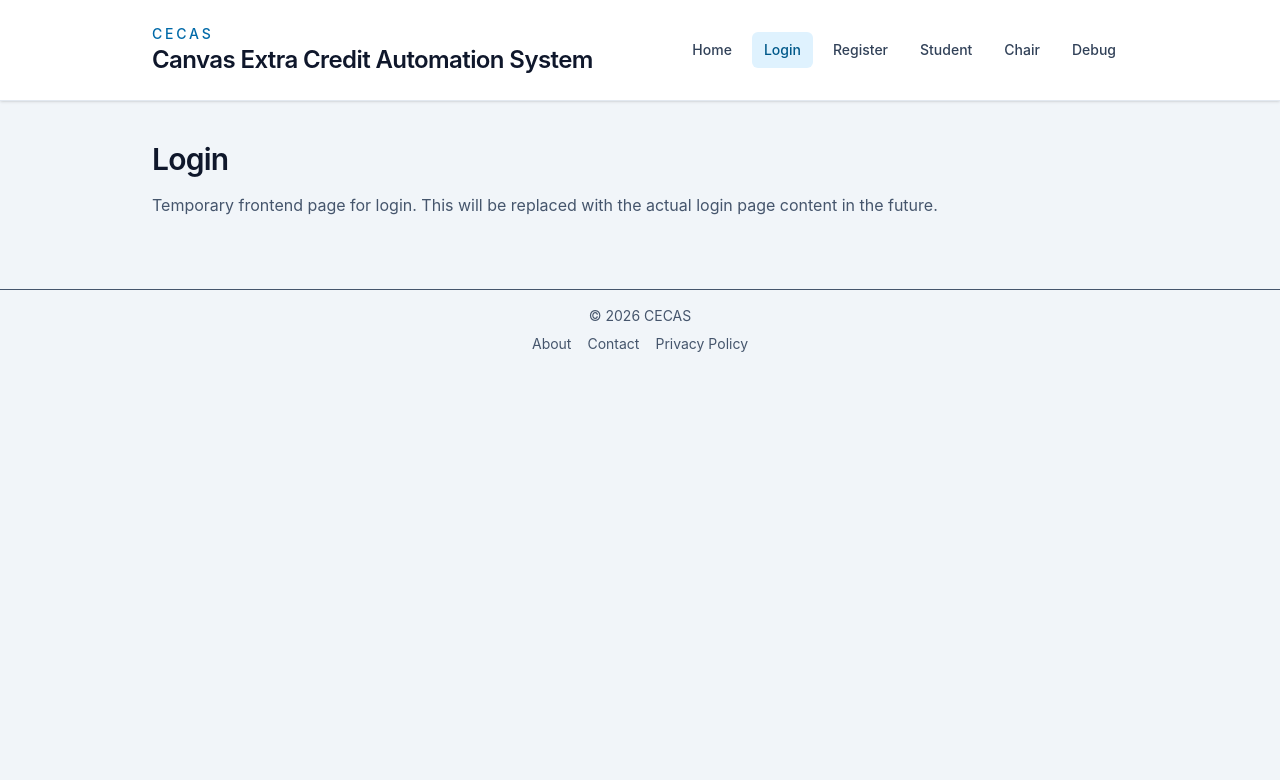
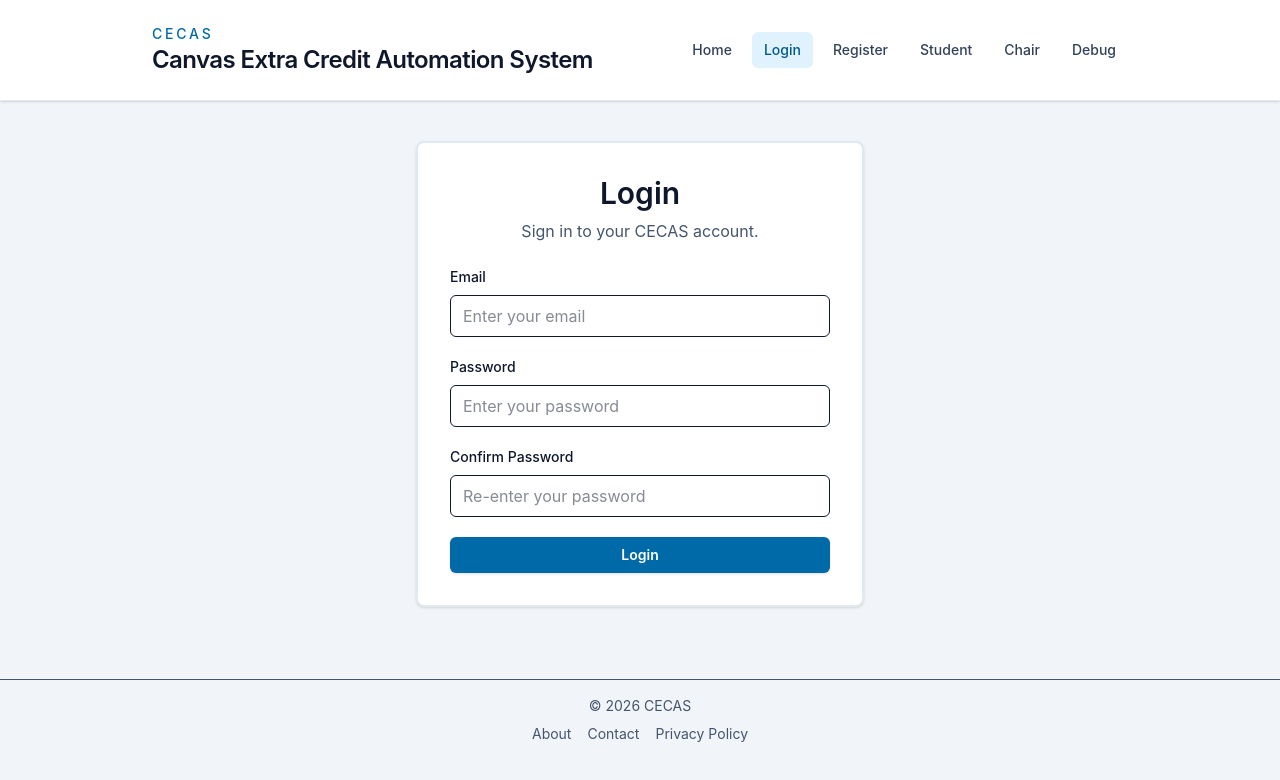
Before and after one commit to RafaelRG9/cecas-practicum-portfolio, a React (Vite) app in the folder frontend/: page /login in a window 1280 px wide. Shown: the top 780 px of the page. Built offline with nearby package versions, Linux system fonts and the light colour scheme; no server answers.

Commit message:
bring in feature login files and sort out AuthService and roles (#117)

```diff
--- a/frontend/src/App.tsx
+++ b/frontend/src/App.tsx
@@ -1,5 +1,6 @@
 import { Route, Routes } from 'react-router-dom'
 import AppLayout from './app/AppLayout'
+import RequireRole from './app/RequireRole'
 import ChairPage from './pages/ChairPage'
 import DebugPage from './pages/DebugPage'
 import HomePage from './pages/HomePage'
@@ -8,17 +9,25 @@ import NotFoundPage from './pages/NotFoundPage'
 import RegisterPage from './pages/RegisterPage'
 import StudentPage from './pages/StudentPage'
 import CsrfInitializer from './components/CsrfInitializer'
+
 export default function App() {
   return (
     <>
       <CsrfInitializer />
-        <Routes>
-          <Route path="/" element={<AppLayout />}>
+      <Routes>
+        <Route path="/" element={<AppLayout />}>
           <Route index element={<HomePage />} />
           <Route path="login" element={<LoginPage />} />
           <Route path="register" element={<RegisterPage />} />
-          <Route path="student" element={<StudentPage />} />
-          <Route path="chair" element={<ChairPage />} />
+
+          <Route element={<RequireRole allowedRoles={['STUDENT']} />}>
+            <Route path="student" element={<StudentPage />} />
+          </Route>
+
+          <Route element={<RequireRole allowedRoles={['CHAIR']} />}>
+            <Route path="chair" element={<ChairPage />} />
+          </Route>
+
           <Route path="debug" element={<DebugPage />} />
           <Route path="*" element={<NotFoundPage />} />
         </Route>
--- /dev/null
+++ b/frontend/src/app/RequireRole.tsx
@@ -0,0 +1,24 @@
+import { Navigate, Outlet } from 'react-router-dom'
+import { useCurrentUser } from '../hooks/useCurrentUser'
+
+type RequireRoleProps = {
+  allowedRoles: Array<'STUDENT' | 'CHAIR'>
+}
+
+export default function RequireRole({ allowedRoles }: RequireRoleProps) {
+  const { user, loading } = useCurrentUser()
+
+  if (loading) {
+    return <p className="text-sm text-slate-600">Loading...</p>
+  }
+
+  if (!user.authenticated) {
+    return <Navigate to="/login" replace />
+  }
+
+  if (!user.role || !allowedRoles.includes(user.role as 'STUDENT' | 'CHAIR')) {
+    return <Navigate to="/" replace />
+  }
+
+  return <Outlet />
+}
--- /dev/null
+++ b/frontend/src/components/Button.tsx
@@ -0,0 +1,22 @@
+import type {
+    ButtonHTMLAttributes,
+    PropsWithChildren,
+} from "react";
+
+type ButtonProps =
+    PropsWithChildren<ButtonHTMLAttributes<HTMLButtonElement>>;
+
+export default function Button({
+    className = "",
+    children,
+    ...props
+}: ButtonProps) {
+    return (
+        <button
+            {...props}
+            className={`rounded-md bg-sky-700 px-4 py-2 text-sm font-semibold text-white shadow-sm transition hover:bg-sky-800 disabled:cursor-not-allowed disabled:bg-slate-400 ${className}`}
+        >
+            {children}
+        </button>
+    );
+}
--- /dev/null
+++ b/frontend/src/hooks/useCurrentUser.ts
@@ -0,0 +1,35 @@
+import { useEffect, useState } from 'react'
+import authService from '../services/AuthService'
+import type { CurrentUserResponse } from '../types/auth.types'
+
+const anonymousUser: CurrentUserResponse = {
+  authenticated: false,
+  email: null,
+  role: null,
+}
+
+export function useCurrentUser() {
+  const [user, setUser] = useState<CurrentUserResponse>(anonymousUser)
+  const [loading, setLoading] = useState(true)
+
+  useEffect(() => {
+    let active = true
+
+    void authService.fetchCurrentUser()
+      .then((response) => {
+        if (active) setUser(response)
+      })
+      .catch(() => {
+        if (active) setUser(anonymousUser)
+      })
+      .finally(() => {
+        if (active) setLoading(false)
+      })
+
+    return () => {
+      active = false
+    }
+  }, [])
+
+  return { user, loading }
+}
--- /dev/null
+++ b/frontend/src/hooks/useLogin.ts
@@ -0,0 +1,71 @@
+import { useState } from 'react'
+import { useNavigate } from 'react-router-dom'
+import authService from '../services/AuthService'
+
+export function useLogin() {
+  const navigate = useNavigate()
+
+  const [email, setEmail] = useState('')
+  const [password, setPassword] = useState('')
+  const [confirmPassword, setConfirmPassword] = useState('')
+  const [loading, setLoading] = useState(false)
+  const [error, setError] = useState('')
+
+  async function handleSubmit(e: React.FormEvent) {
+    e.preventDefault()
+    setError('')
+
+    const normalizedEmail = email.trim()
+
+    if (!normalizedEmail) {
+      setError('Email is required.')
+      return
+    }
+
+    if (!password) {
+      setError('Password is required.')
+      return
+    }
+
+    if (!confirmPassword) {
+      setError('Confirm password is required.')
+      return
+    }
+
+    if (password !== confirmPassword) {
+      setError('Password and confirm password must match.')
+      return
+    }
+
+    setLoading(true)
+
+    try {
+      await authService.login({
+        email: normalizedEmail,
+        password,
+      })
+
+      navigate('/')
+    } catch (err) {
+      if (err instanceof Error) {
+        setError(err.message)
+      } else {
+        setError('Unable to sign in.')
+      }
+    } finally {
+      setLoading(false)
+    }
+  }
+
+  return {
+    email,
+    password,
+    confirmPassword,
+    loading,
+    error,
+    setEmail,
+    setPassword,
+    setConfirmPassword,
+    handleSubmit,
+  }
+}
--- a/frontend/src/pages/LoginPage.tsx
+++ b/frontend/src/pages/LoginPage.tsx
@@ -1,10 +1,88 @@
+import Button from '../components/Button'
+import { useLogin } from '../hooks/useLogin'
+
 export default function LoginPage() {
-    return (
-        <section className="space-y-4">
-            <h1 className="text-3xl font-semibold tracking-tight">Login</h1>
-            <p className="text-slate-600">
-                Temporary frontend page for login. This will be replaced with the actual login page content in the future.
-            </p>
-        </section>
-    )
+  const {
+    email,
+    password,
+    confirmPassword,
+    loading,
+    error,
+    setEmail,
+    setPassword,
+    setConfirmPassword,
+    handleSubmit,
+  } = useLogin()
+
+  return (
+    <div className="mx-auto max-w-md">
+      <div
+        className={`rounded-lg border-2 bg-white p-8 shadow-sm transition-colors ${
+          error ? 'border-red-500' : 'border-slate-200'
+        }`}
+      >
+        <h1 className="mb-2 text-center text-3xl font-semibold">Login</h1>
+
+        <p className="mb-6 text-center text-slate-600">
+          Sign in to your CECAS account.
+        </p>
+
+        <form className="space-y-5" onSubmit={handleSubmit}>
+          <div>
+            <label htmlFor="email" className="mb-2 block text-sm font-medium">
+              Email
+            </label>
+            <input
+              id="email"
+              type="email"
+              value={email}
+              onChange={(e) => setEmail(e.target.value)}
+              className="w-full rounded-md border px-3 py-2 focus:border-blue-500 focus:outline-none"
+              placeholder="Enter your email"
+              required
+            />
+          </div>
+
+          <div>
+            <label htmlFor="password" className="mb-2 block text-sm font-medium">
+              Password
+            </label>
+            <input
+              id="password"
+              type="password"
+              value={password}
+              onChange={(e) => setPassword(e.target.value)}
+              className="w-full rounded-md border px-3 py-2 focus:border-blue-500 focus:outline-none"
+              placeholder="Enter your password"
+              required
+            />
+          </div>
+
+          <div>
+            <label
+              htmlFor="confirmPassword"
+              className="mb-2 block text-sm font-medium"
+            >
+              Confirm Password
+            </label>
+            <input
+              id="confirmPassword"
+              type="password"
+              value={confirmPassword}
+              onChange={(e) => setConfirmPassword(e.target.value)}
+              className="w-full rounded-md border px-3 py-2 focus:border-blue-500 focus:outline-none"
+              placeholder="Re-enter your password"
+              required
+            />
+          </div>
+
+          {error && <p className="text-sm text-red-600">{error}</p>}
+
+          <Button type="submit" disabled={loading} className="w-full">
+            {loading ? 'Signing In...' : 'Login'}
+          </Button>
+        </form>
+      </div>
+    </div>
+  )
 }
```
Also changed, not shown: frontend/src/services/AuthService.ts (+48 -48 lines).
